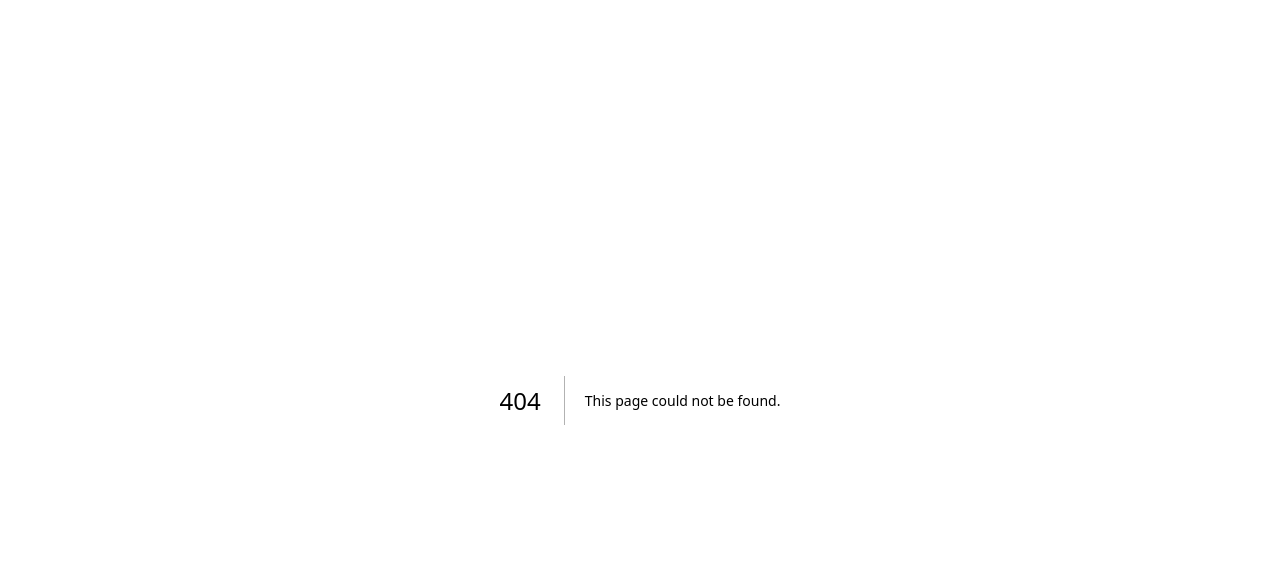
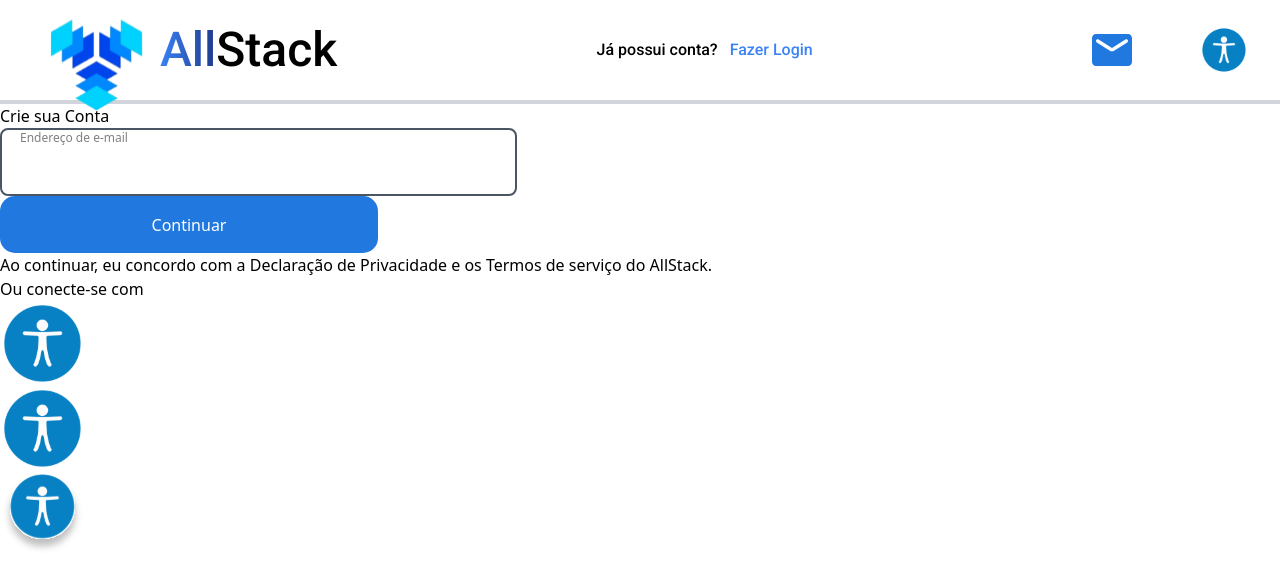
Before and after one commit to allstack-staff/allstack-community, a Next.js app: page /auth in a window 1280 px wide. Before the commit this address had no page. Shown: the top 588 px of the page. Built offline with nearby package versions, Linux system fonts and the light colour scheme.

Commit message:
Criado o page em auth e montado o html + alguns estilos.

```diff
--- /dev/null
+++ b/src/app/auth/components/Form.tsx
@@ -0,0 +1,30 @@
+import Input from "./Input";
+
+const buttonStyle = {
+  backgroundColor: "#2179DF",
+  borderRadius: "15px",
+  width: "23.625rem",
+  height: "3.5625rem",
+};
+
+function Form() {
+  return (
+    <form>
+      <div style={{ position: "relative" }}>
+        <Input
+          Placeholder="Endereço de e-mail"
+          Type="email"
+          Id="email"
+          Required={true}
+        />
+      </div>
+      <div>
+        <button type="submit" className="text-white" style={buttonStyle}>
+          Continuar
+        </button>
+      </div>
+    </form>
+  );
+}
+
+export default Form;
--- /dev/null
+++ b/src/app/auth/components/Input.tsx
@@ -0,0 +1,40 @@
+import { NextPage } from "next/types";
+import React from "react";
+
+const inputStyle = {
+  position: "relative",
+};
+
+const placeholderStyle = {
+  position: "absolute",
+  top: 10,
+  left: 0,
+  padding: "10px",
+  transform: "translate(10px, -50%)",
+  fontSize: "12px",
+  color: "gray",
+  userSelect: "none",
+};
+
+const Input: NextPage<{
+  Placeholder?: string;
+  Type?: string;
+  Id?: string;
+  Required?: boolean;
+}> = ({ Placeholder = "", Type = "text", Id = "", Required = false }) => {
+  return (
+    <div>
+      <div style={inputStyle}>
+        <input
+          type={Type}
+          id={Id}
+          {...(Required && { required: true })}
+          className="border-2 border-gray-600 rounded-lg w-517 h-68"
+        />
+        <span style={placeholderStyle}>{Placeholder}</span>
+      </div>
+    </div>
+  );
+};
+
+export default Input;
--- a/src/app/auth/components/NavbarAuth.tsx
+++ b/src/app/auth/components/NavbarAuth.tsx
@@ -15,7 +15,7 @@ export default function Navbar_Login() {
               alt="AllStack-icon"
               width={128}
               height={128}
-              layout="responsive"
+             // layout="responsive"
             />
           </div>
           <p className="text-center ">
--- /dev/null
+++ b/src/app/auth/page.tsx
@@ -0,0 +1,44 @@
+import React from 'react';
+import { GoogleIcon, AppleIcon, SsoIcon } from "./components/icons";
+import Form from "./components/Form";
+
+function Login() {
+  return (
+    <>
+      <section>
+        <div>
+          <p>Crie sua Conta</p>
+          <Form />
+        </div>
+        <div>
+          <p>
+            Ao continuar, eu concordo com a{" "}
+            <a href="#">Declaração de Privacidade</a> e os Termos de serviço do{" "}
+            <a href="#">AllStack</a>.
+          </p>
+        </div>
+        <div>
+          <h2>Ou conecte-se com</h2>
+          <div>
+            <span>
+              <GoogleIcon />
+            </span>
+
+            <span>
+              <AppleIcon />
+            </span>
+
+            <span>
+              <SsoIcon />
+            </span>
+          </div>
+        </div>
+      </section>
+      <article>
+        <div></div>
+      </article>
+    </>
+  );
+}
+
+export default Login;
--- a/tailwind.config.js
+++ b/tailwind.config.js
@@ -12,6 +12,10 @@ module.exports = {
         'gradient-conic':
           'conic-gradient(from 180deg at 50% 50%, var(--tw-gradient-stops))',
       },
+      spacing: {
+        '517':'32.3125rem',
+        '68':'4.25rem',
+      },
     },
   },
   plugins: [],
```
